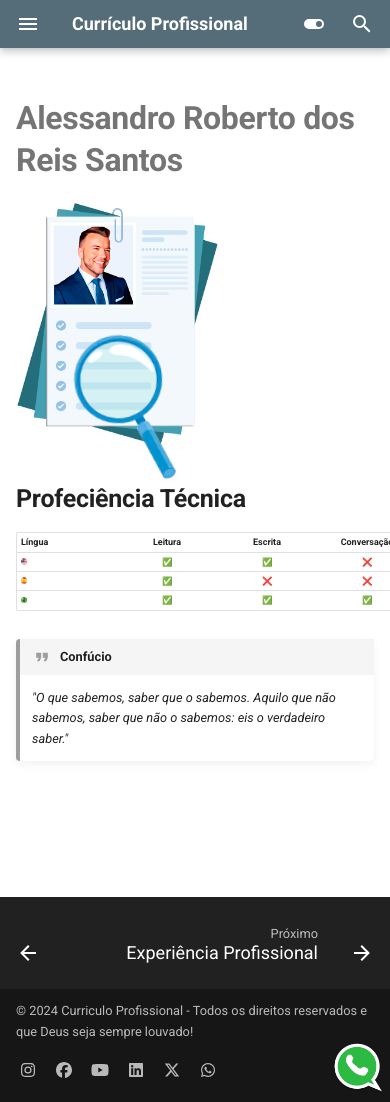
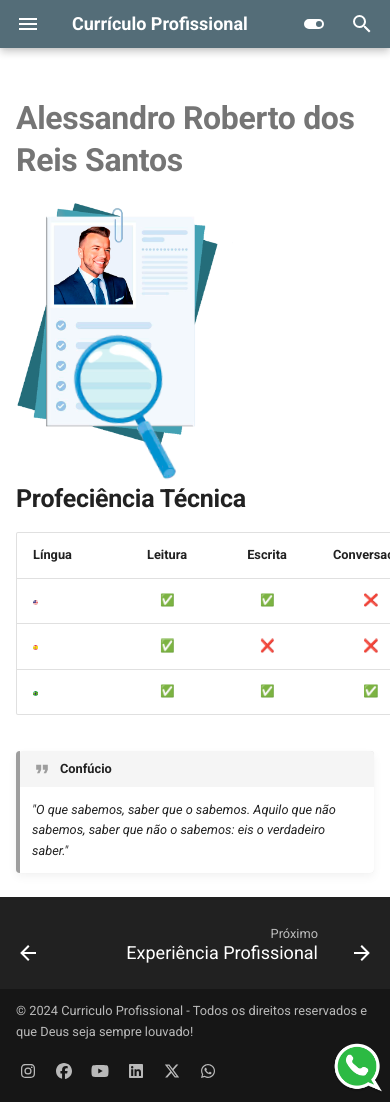
Before and after one commit to arrs82/curriculo, an MkDocs documentation site: the page built from docs/lingua-estrangeira.md, in a window 390 px wide and 1102 px high. Built offline with MkDocs 1.6.1 and Material for MkDocs 9.7.7, drawn with Linux system fonts in a browser that asks for light colours; nearby versions of some CDN libraries; emoji names are drawn with the system emoji font.

Commit message:
Ajustes: Tabelas 2

```diff
--- a/docs/assets/css/extra.css
+++ b/docs/assets/css/extra.css
@@ -129,20 +129,3 @@ h2 {
     font-size: 0.9em; /* Reduzir o tamanho da fonte */
   }
 }
-
-/* Estilos para tabelas responsivas em dispositivos móveis */
-@media only screen and (max-width: 768px) {
-  table {
-      width: 100% !important; /* Força a largura total */
-      max-width: 100% !important; /* Define a largura máxima como 100% */
-      display: block !important; /* Altera o comportamento de exibição para block */
-      overflow-x: hidden !important; /* Esconde a rolagem horizontal */
-  }
-  th, td {
-      font-size: 9px !important; /* Tamanho de fonte menor */
-      padding: 2px 4px !important; /* Espaçamento menor dentro das células */
-      white-space: nowrap !important; /* Evita que o conteúdo seja quebrado */
-      text-overflow: ellipsis; /* Adiciona reticências (...) para indicar que o texto foi cortado */
-      overflow: hidden; /* Esconde o conteúdo que não couber na célula */
-  }
-}
```
